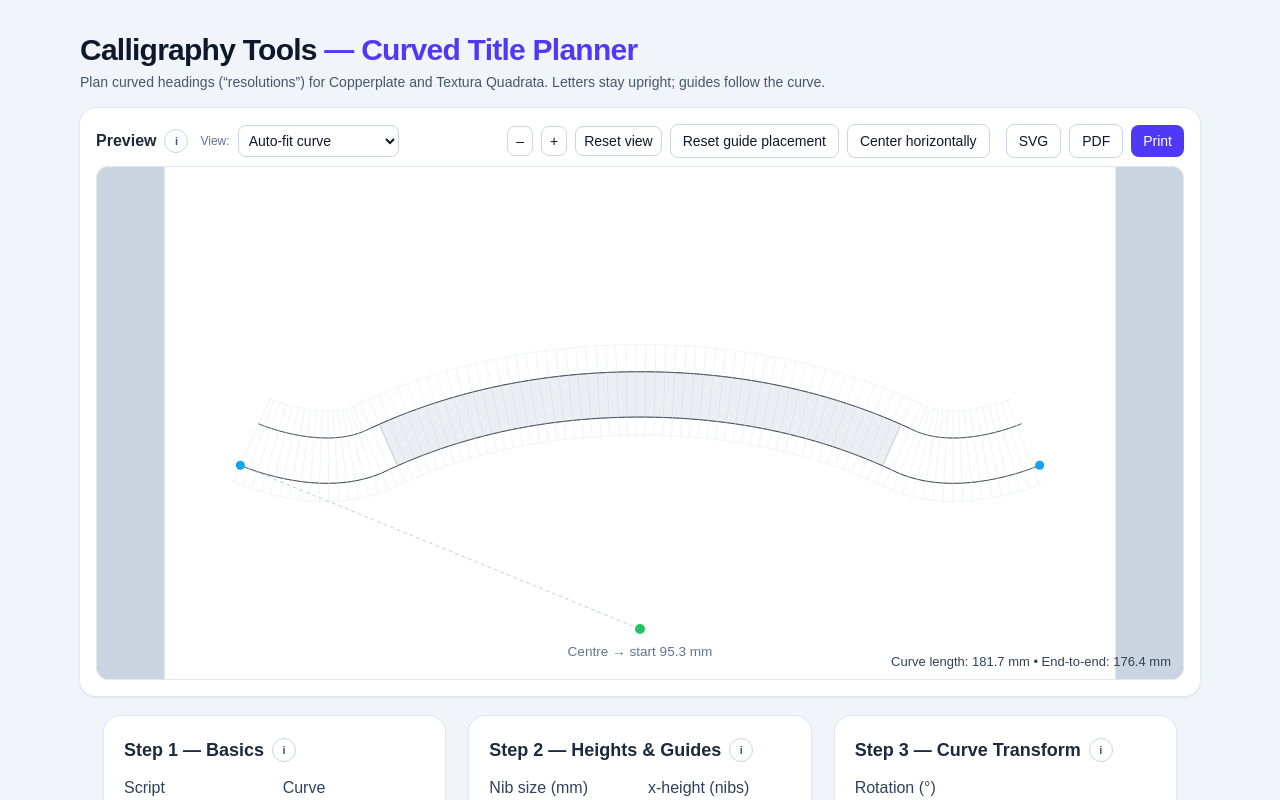
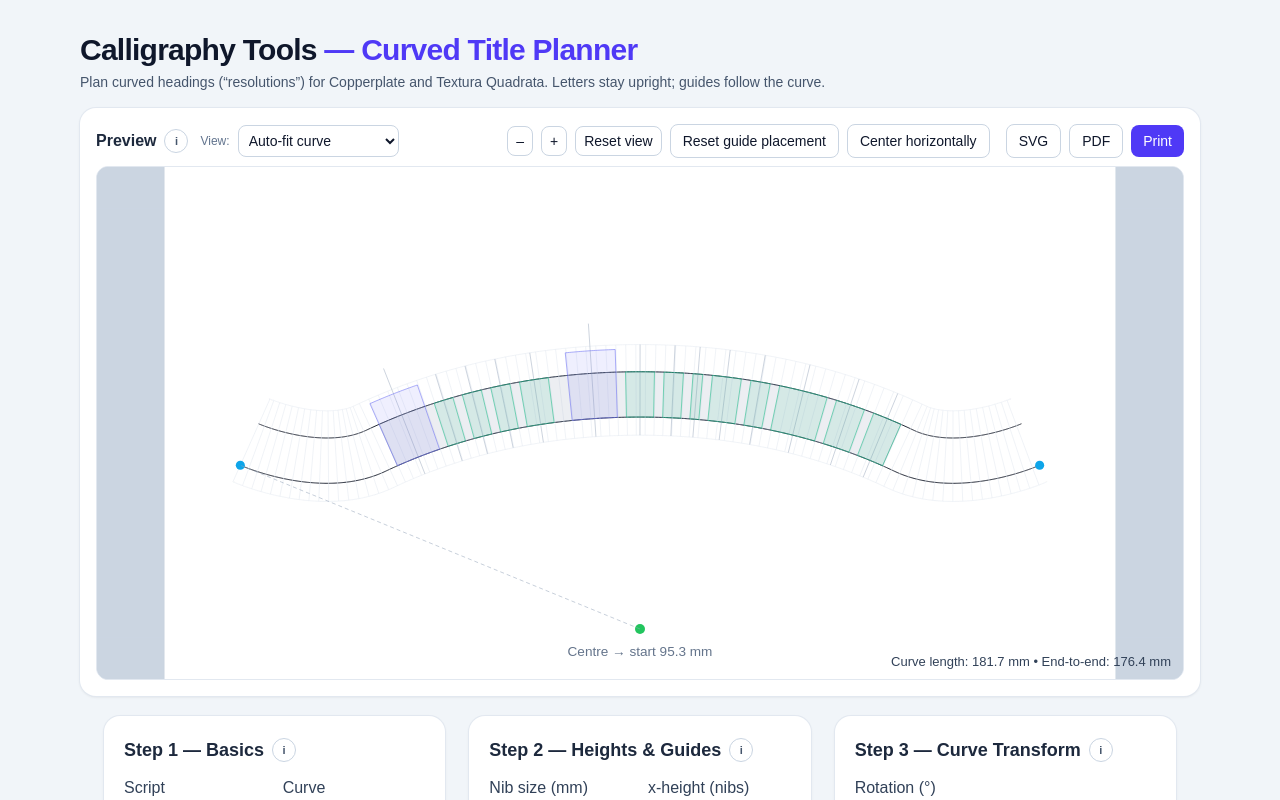
Before and after one commit to mashw/calligraphy-tools, a Next.js app: page /curve in a window 1280 px wide. Shown: the top 800 px of the page. Built offline with nearby package versions, Linux system fonts and the light colour scheme.

Commit message:
Curve: true band letter boxes + correct copperplate 55° ticks; boxes default on

```diff
--- a/src/app/curve/page.tsx
+++ b/src/app/curve/page.tsx
@@ -174,6 +174,42 @@ function b64ToUint8(base64: string): Uint8Array {
   return bytes;
 }
 
+function normalize(v: Pt): Pt {
+  const mag = Math.hypot(v.x, v.y);
+  if (mag === 0) return { x: 0, y: 0 };
+  return { x: v.x / mag, y: v.y / mag };
+}
+
+function raySegmentIntersection(rayO: Pt, rayD: Pt, a: Pt, b: Pt): number | null {
+  const sx = b.x - a.x;
+  const sy = b.y - a.y;
+  const denom = rayD.x * sy - rayD.y * sx;
+  if (Math.abs(denom) < 1e-6) return null;
+  const ax = a.x - rayO.x;
+  const ay = a.y - rayO.y;
+  const u = (ax * sy - ay * sx) / denom;
+  const v = (ax * rayD.y - ay * rayD.x) / denom;
+  if (u >= 0 && v >= 0 && v <= 1) return u;
+  return null;
+}
+
+function intersectRayWithPolyline(rayO: Pt, rayD: Pt, polyPts: Pt[]): { u: number; point: Pt } | null {
+  if (polyPts.length < 2) return null;
+  let bestU = Infinity;
+  let hit: Pt | null = null;
+  for (let i = 0; i < polyPts.length - 1; i++) {
+    const a = polyPts[i];
+    const b = polyPts[i + 1];
+    const u = raySegmentIntersection(rayO, rayD, a, b);
+    if (u !== null && u < bestU) {
+      bestU = u;
+      hit = { x: rayO.x + rayD.x * u, y: rayO.y + rayD.y * u };
+    }
+  }
+  if (!hit || !Number.isFinite(bestU)) return null;
+  return { u: bestU, point: hit };
+}
+
 function makeSimplePdfFromJpeg(jpegDataUrl: string, pageWpt: number, pageHpt: number, imgW: number, imgH: number): Blob {
   const base64 = jpegDataUrl.split(',')[1];
   const imgBytes = b64ToUint8(base64);
@@ -254,7 +290,7 @@ export default function CurvedTitlePage() {
   const [userScaleFactor, setUserScaleFactor] = useState(1);
   const [userSpaceFactor, setUserSpaceFactor] = useState(1);
 
-  const [showBoxes, setShowBoxes] = useState(false);
+  const [showBoxes, setShowBoxes] = useState(true);
   const [showSpanFill, setShowSpanFill] = useState(true);
 
   const [rotDeg, setRotDeg] = useState(0);
@@ -1029,32 +1065,93 @@ export default function CurvedTitlePage() {
                 {/* Letter boxes: true rectangles */}
                 {showBoxes &&
                   layout.placements.map((pl, i) => {
-                    const sMid = Math.min(arcLen, Math.max(0, pl.sMid));
-                    const C = pointAt(baseline, sMid);
-                    const p = C.p;
-                    const n = C.n;
-                    const t = { x: -n.y, y: n.x };
-
-                    const halfW = pl.w / 2;
+                    const isCopperplate = script === 'Copperplate';
+                    const slantRad = (55 * Math.PI) / 180;
+                    const slantCos = Math.cos(slantRad);
+                    const slantSin = Math.sin(slantRad);
+                    const sMid = clamp(pl.sMid, 0, arcLen);
+                    const sL = clamp(sMid - pl.w / 2, 0, arcLen);
+                    const sR = clamp(sMid + pl.w / 2, 0, arcLen);
                     const h = pl.h;
 
-                    const bottomLeft = { x: p.x - t.x * halfW, y: p.y - t.y * halfW };
-                    const bottomRight = { x: p.x + t.x * halfW, y: p.y + t.y * halfW };
-                    const topLeft = { x: bottomLeft.x - n.x * h, y: bottomLeft.y - n.y * h };
-                    const topRight = { x: bottomRight.x - n.x * h, y: bottomRight.y - n.y * h };
+                    const sampleCount = Math.max(24, Math.ceil(pl.w / 4), 2);
+                    const bottomPts: Pt[] = [];
+                    const topPts: Pt[] = [];
 
-                    const guideTop = { x: p.x - n.x * (h + ascMM), y: p.y - n.y * (h + ascMM) };
-                    const guideBot = { x: p.x + n.x * descMM, y: p.y + n.y * descMM };
+                    for (let k = 0; k < sampleCount; k++) {
+                      const t = sampleCount === 1 ? 0 : k / (sampleCount - 1);
+                      const s = sL + (sR - sL) * t;
+                      const { p, n } = pointAt(baseline, s);
+                      bottomPts.push(p);
+                      topPts.push({ x: p.x - n.x * h, y: p.y - n.y * h });
+                    }
+
+                    if (isCopperplate && topPts.length > 1) {
+                      const leftEdge = pointAt(baseline, sL);
+                      const rightEdge = pointAt(baseline, sR);
+                      const slantDir = (n: Pt) => {
+                        const tangent = { x: -n.y, y: n.x };
+                        let dir = normalize({
+                          x: tangent.x * slantCos + -n.x * slantSin,
+                          y: tangent.y * slantCos + -n.y * slantSin,
+                        });
+                        if (dir.x * tangent.x + dir.y * tangent.y < 0) {
+                          dir = normalize({
+                            x: -tangent.x * slantCos + -n.x * slantSin,
+                            y: -tangent.y * slantCos + -n.y * slantSin,
+                          });
+                        }
+                        return dir;
+                      };
+
+                      const leftRay = slantDir(leftEdge.n);
+                      const rightRay = slantDir(rightEdge.n);
+                      const leftHit = intersectRayWithPolyline(leftEdge.p, leftRay, topPts);
+                      const rightHit = intersectRayWithPolyline(rightEdge.p, rightRay, topPts);
+                      if (leftHit) topPts[0] = leftHit.point;
+                      if (rightHit) topPts[topPts.length - 1] = rightHit.point;
+                    }
+
+                    const mid = pointAt(baseline, sMid);
+                    const guideDir = (() => {
+                      if (!isCopperplate) return { x: -mid.n.x, y: -mid.n.y };
+                      const tangent = { x: -mid.n.y, y: mid.n.x };
+                      let dir = normalize({
+                        x: tangent.x * slantCos + -mid.n.x * slantSin,
+                        y: tangent.y * slantCos + -mid.n.y * slantSin,
+                      });
+                      if (dir.x * tangent.x + dir.y * tangent.y < 0) {
+                        dir = normalize({
+                          x: -tangent.x * slantCos + -mid.n.x * slantSin,
+                          y: -tangent.y * slantCos + -mid.n.y * slantSin,
+                        });
+                      }
+                      return dir;
+                    })();
+
+                    const guideTop = isCopperplate
+                      ? { x: mid.p.x + guideDir.x * (h + ascMM), y: mid.p.y + guideDir.y * (h + ascMM) }
+                      : { x: mid.p.x - mid.n.x * (h + ascMM), y: mid.p.y - mid.n.y * (h + ascMM) };
+                    const guideBot = isCopperplate
+                      ? { x: mid.p.x - guideDir.x * descMM, y: mid.p.y - guideDir.y * descMM }
+                      : { x: mid.p.x + mid.n.x * descMM, y: mid.p.y + mid.n.y * descMM };
 
                     const isCap = pl.ch >= 'A' && pl.ch <= 'Z';
                     const fillCol = isCap ? 'rgba(99,102,241,0.10)' : 'rgba(16,185,129,0.10)';
                     const strokeCol = isCap ? '#6366f1' : '#10b981';
+                    const pathD =
+                      `M ${bottomPts.map(p => `${p.x},${p.y}`).join(' L ')} ` +
+                      `L ${topPts
+                        .slice()
+                        .reverse()
+                        .map(p => `${p.x},${p.y}`)
+                        .join(' L ')} Z`;
 
                     return (
                       <g key={i}>
                         <line x1={guideTop.x} y1={guideTop.y} x2={guideBot.x} y2={guideBot.y} stroke="#94a3b8" strokeWidth={swThin * 0.9} vectorEffect="non-scaling-stroke" />
                         <path
-                          d={`M ${topLeft.x},${topLeft.y} L ${topRight.x},${topRight.y} L ${bottomRight.x},${bottomRight.y} L ${bottomLeft.x},${bottomLeft.y} Z`}
+                          d={pathD}
                           fill={fillCol}
                           stroke={strokeCol}
                           strokeWidth={swThin}
--- a/src/lib/guides/guide-template.ts
+++ b/src/lib/guides/guide-template.ts
@@ -29,7 +29,13 @@ export const BLACKLETTER_GUIDE_DEFAULTS = {
   descNib: 2,
 };
 
-const COPPERPLATE_SLANT_DEG = 35;
+const COPPERPLATE_SLANT_DEG = 55;
+
+function normalize(v: Pt): Pt {
+  const mag = Math.hypot(v.x, v.y);
+  if (mag === 0) return { x: 0, y: 0 };
+  return { x: v.x / mag, y: v.y / mag };
+}
 
 export function blackletterGuideHeightsMM(nibMM: number) {
   return {
@@ -70,17 +76,23 @@ function buildCopperplateGuideSet(params: GuideTemplateParams): GuideSet {
   const step = Math.max(0.5, tickStepMM ?? 1);
   const ticks: { a: Pt; b: Pt }[] = [];
   const arcLen = lengthPoly(baseline);
-  const slantRad = (COPPERPLATE_SLANT_DEG * Math.PI) / 180;
-
   for (let s = 0; s <= arcLen; s += step) {
-    const { p, n, t } = pointAt(baseline, s);
-    const dir = {
-      x: n.x * Math.cos(slantRad) + t.x * Math.sin(slantRad),
-      y: n.y * Math.cos(slantRad) + t.y * Math.sin(slantRad),
-    };
+    const { p, n } = pointAt(baseline, s);
+    const t = { x: -n.y, y: n.x };
+    const slantRad = (COPPERPLATE_SLANT_DEG * Math.PI) / 180;
+    let dir = normalize({
+      x: t.x * Math.cos(slantRad) + -n.x * Math.sin(slantRad),
+      y: t.y * Math.cos(slantRad) + -n.y * Math.sin(slantRad),
+    });
+    if (dir.x * t.x + dir.y * t.y < 0) {
+      dir = normalize({
+        x: -t.x * Math.cos(slantRad) + -n.x * Math.sin(slantRad),
+        y: -t.y * Math.cos(slantRad) + -n.y * Math.sin(slantRad),
+      });
+    }
     ticks.push({
-      a: { x: p.x - dir.x * (xMM + ascMM), y: p.y - dir.y * (xMM + ascMM) },
-      b: { x: p.x + dir.x * descMM, y: p.y + dir.y * descMM },
+      a: { x: p.x + dir.x * descMM, y: p.y + dir.y * descMM },
+      b: { x: p.x - dir.x * (xMM + ascMM), y: p.y - dir.y * (xMM + ascMM) },
     });
   }
 
```
